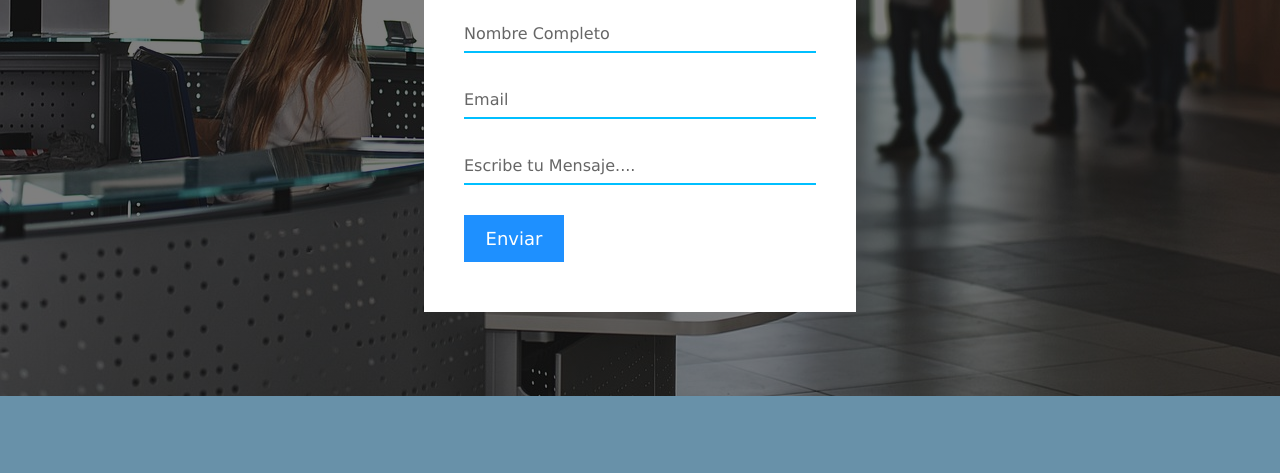
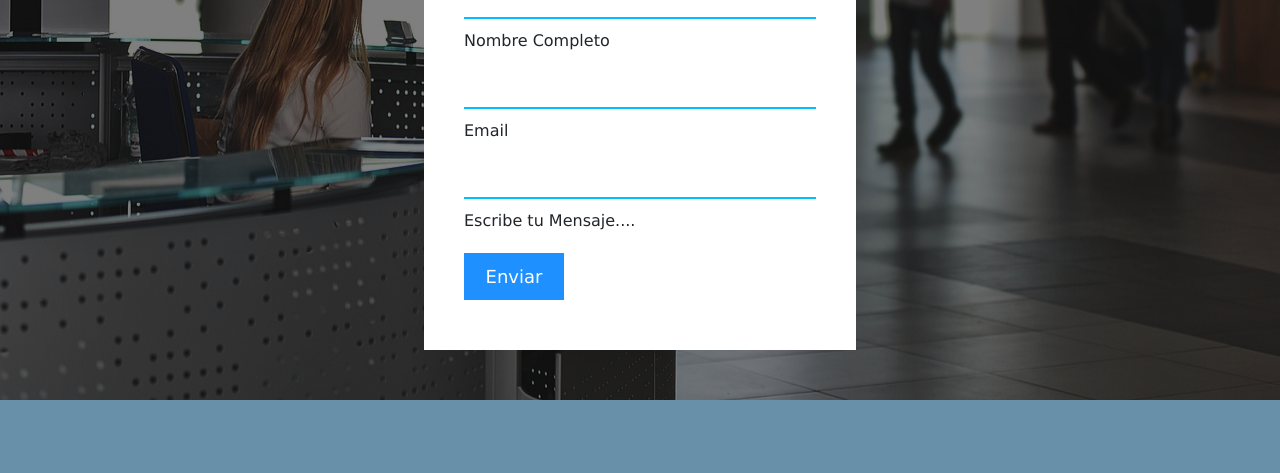
Before and after one commit to santiago-caruso/PreEntrega-3-Caruso, a plain HTML site: page Pages/ayuda.html in a window 1280 px wide. Shown: the part 460-933 px from the top of the page. Drawn offline with nearby package versions, Linux system fonts and the light colour scheme.

Commit message:
arreglo el form

```diff
--- a/Pages/ayuda.html
+++ b/Pages/ayuda.html
@@ -59,15 +59,15 @@
                     <h2>Enviar Mensajes</h2>
                     <div class="inputBox">
                         <input type="text" name="" required="required">
-                        <span>Nombre Completo</span>
+                        <placeholder>Nombre Completo</placeholder>
                     </div>
                     <div class="inputBox">
                         <input type="text" name="" required="required">
-                        <span>Email</span>
+                        <placeholder>Email</placeholder>
                     </div>
                     <div class="inputBox">
                         <input type="text" name="" required="required">
-                        <span>Escribe tu Mensaje....</span>
+                        <placeholder>Escribe tu Mensaje....</placeholder>
                     </div>
                     <div class="inputBox">
                         <input type="submit" name="" value="Enviar">
```
